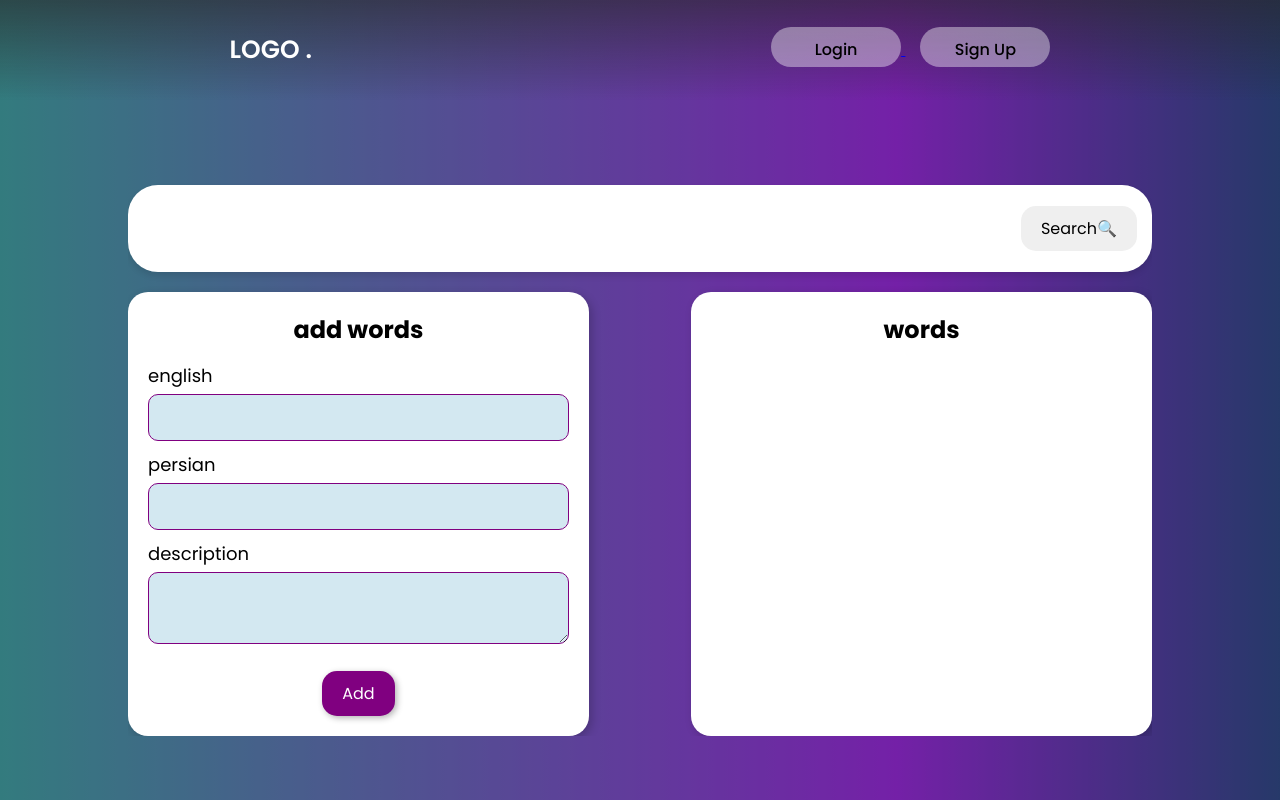
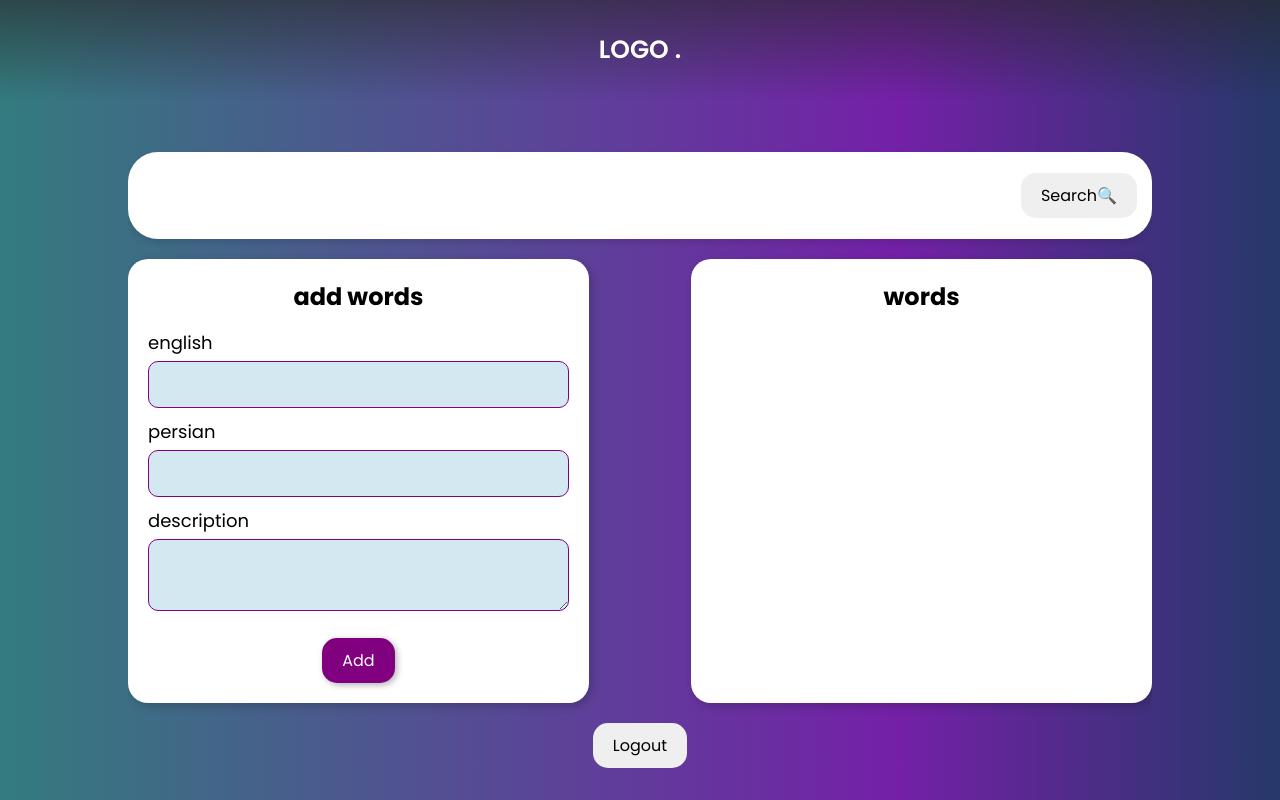
Before and after one commit to ZAHRA004/dictionary, a Django app: page /login/home in a window 1280 px wide. Run offline with Django 5.2, Linux system fonts and the light colour scheme; a user stored in the database is signed in; data comes from the database, SQL or seed files in the repository; both versions use the stored data as it was after the commit.

Commit message:
home logout done

```diff
--- a/Dictionary/templates/dictionary/home.html
+++ b/Dictionary/templates/dictionary/home.html
@@ -150,9 +150,19 @@
   .nav-menu{
     display: none;
   }
+  .nav-button{
+    display:none
+  }
+  .nav-menu-btn{
+    display: none;
+  }
+  .logout-button{
+    margin-top : 20px;
+  }
 
 </style>
 <script src="https://cdn.jsdelivr.net/npm/swiper@11/swiper-element-bundle.min.js"></script>
+
 <div class="container">
     <div class="search-bar">
         <form class = 'search' method="get" action="{% url 'home' %}">
@@ -210,7 +220,13 @@
             </swiper-container>
         </div>
     </div>
+    <div class="logout-button">
+        <a href={%url 'intro' %}>
+            <button class="btn" id="logoutBtn" >Logout</button>
+        </a>
+    </div>
 </div>
+
 
 <!--<script>
     var timeout;
--- a/Dictionary/templates/dictionary/intro.html
+++ b/Dictionary/templates/dictionary/intro.html
@@ -269,7 +269,7 @@
             </div>
             <div class="nav-menu" id="navMenu">
                 <ul>
-                    <li><a href='' class="link active">Home</a></li>
+                    <li><a href={%url 'intro' %} class="link active">Home</a></li>
                     <li><a href="/admin-panel" class="link">Admin Panel</a></li>
                     <li><a href="#" class="link">Services</a></li>
                     <li id = 'short'><a href='/login' class='link'>login</a></li>
```
Also changed, not shown: Dictionary/templates/dictionary/adminPanel.html (+9 -0 lines), db.sqlite3.
